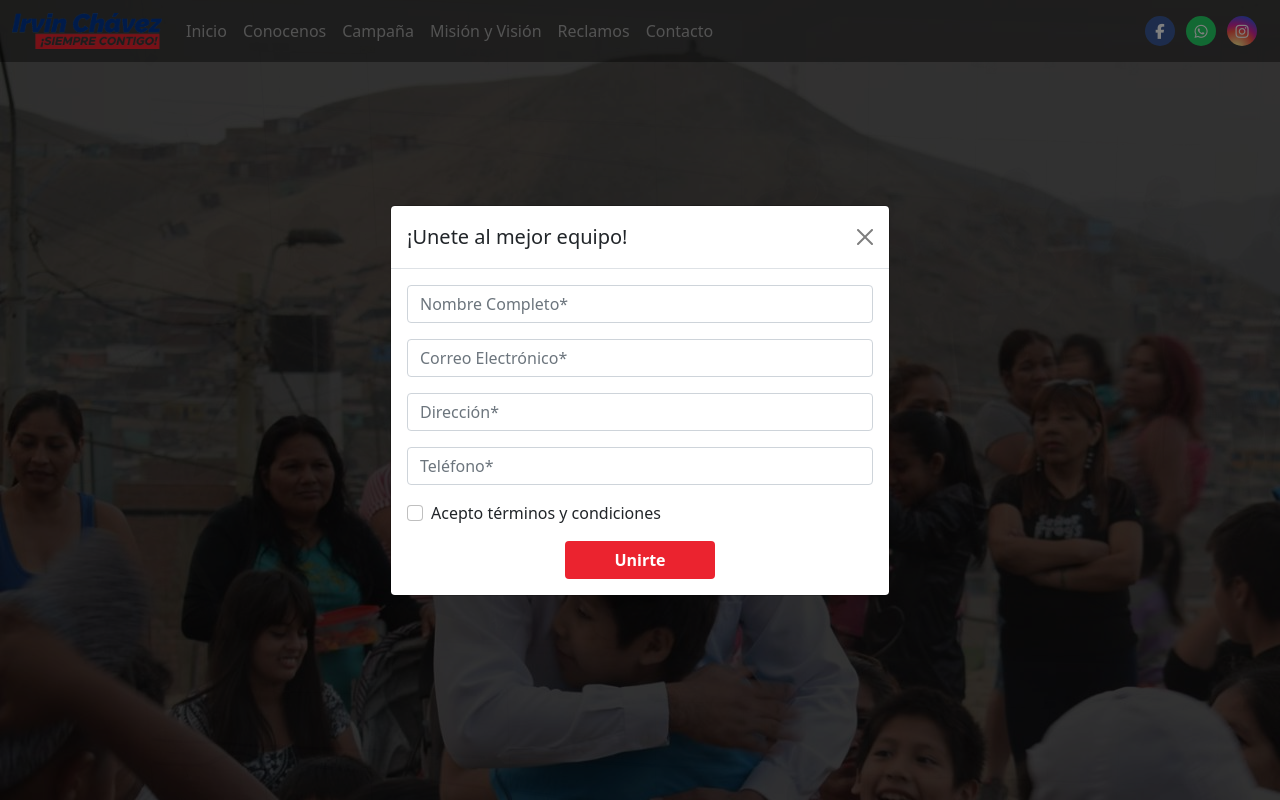
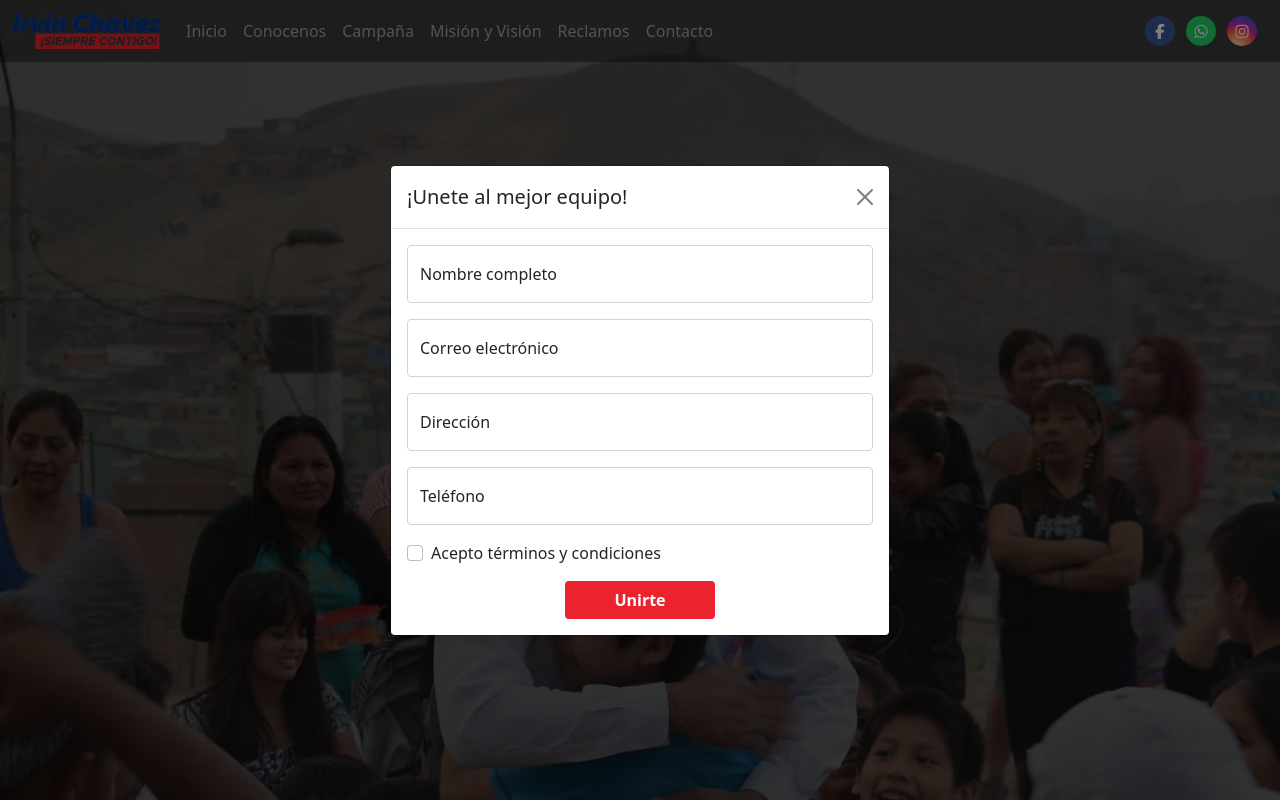
Before and after one commit to BerpL/irvincweb, an Angular app: page / in a window 1280 px wide. Built offline with nearby package versions, Linux system fonts and the light colour scheme.

Commit message:
fix forms

```diff
--- a/src/app/pages/reclamos/reclamos.component.html
+++ b/src/app/pages/reclamos/reclamos.component.html
@@ -9,11 +9,11 @@
               >
               <div class="form-floating mb-3">
                 <input type="text" name="name" class="form-control" id="floatingName" placeholder="name@example.com" required>
-                <label for="floatingName">Nombre</label>
+                <label for="floatingName">Nombre completo</label>
               </div>
               <div class="form-floating mb-3">
                 <input type="email" name="email" class="form-control" id="floatingEmail" placeholder="name@example.com" required>
-                <label for="floatingEmail">Email</label>
+                <label for="floatingEmail">Correo electrónico</label>
               </div>
               <div class="form-floating mb-3">
                 <input type="tel" name="phone" class="form-control" id="floatingPhone" placeholder="name@example.com" onkeypress="return event.charCode >= 48 && event.charCode <= 57" required>
--- a/src/app/shared/modal/modal.component.html
+++ b/src/app/shared/modal/modal.component.html
@@ -37,47 +37,22 @@
           action="https://formsubmit.co/eder.cornejo.d@gmail.com"
           method="POST"
         >
-          <div class="mb-3">
-            <input
-              type="text"
-              class="form-control"
-              id="name"
-              name="name"
-              placeholder="Nombre Completo*"
-              required
-            />
-          </div>
-          <div class="mb-3">
-            <input
-              type="email"
-              class="form-control"
-              id="email"
-              name="email"
-              placeholder="Correo Electrónico*"
-              required
-            />
-          </div>
-          <div class="mb-3">
-            <input
-              type="text"
-              class="form-control"
-              id="address"
-              name="address"
-              placeholder="Dirección*"
-              required
-            />
-          </div>
-          <div class="mb-3">
-            <input
-              type="tel"
-              class="form-control"
-              id="phone"
-              name="phone"
-              placeholder="Teléfono*"
-              onkeypress="return event.charCode >= 48 && event.charCode <= 57"
-              required
-            />
-          </div>
+        <div class="form-floating mb-3">
+          <input type="text" name="name" class="form-control" id="floatingName" placeholder="name@example.com" required>
+          <label for="floatingName">Nombre completo</label>
+        </div>
+        <div class="form-floating mb-3">
+          <input type="email" name="email" class="form-control" id="floatingEmail" placeholder="name@example.com" required>
+          <label for="floatingEmail">Correo electrónico</label>
+        </div>
+        <div class="form-floating mb-3">
+          <input type="text" name="address" class="form-control" id="floatingAddress" placeholder="name@example.com" required>
+          <label for="floatingAddress">Dirección</label>
+        </div>
+        <div class="form-floating mb-3">
+          <input type="tel" name="phone" class="form-control" id="floatingPhone" placeholder="name@example.com" onkeypress="return event.charCode >= 48 && event.charCode <= 57" required>
+          <label for="floatingPhone">Teléfono</label>
+        </div>
           <div class="mb-3 form-check">
             <input
               type="checkbox"
```
